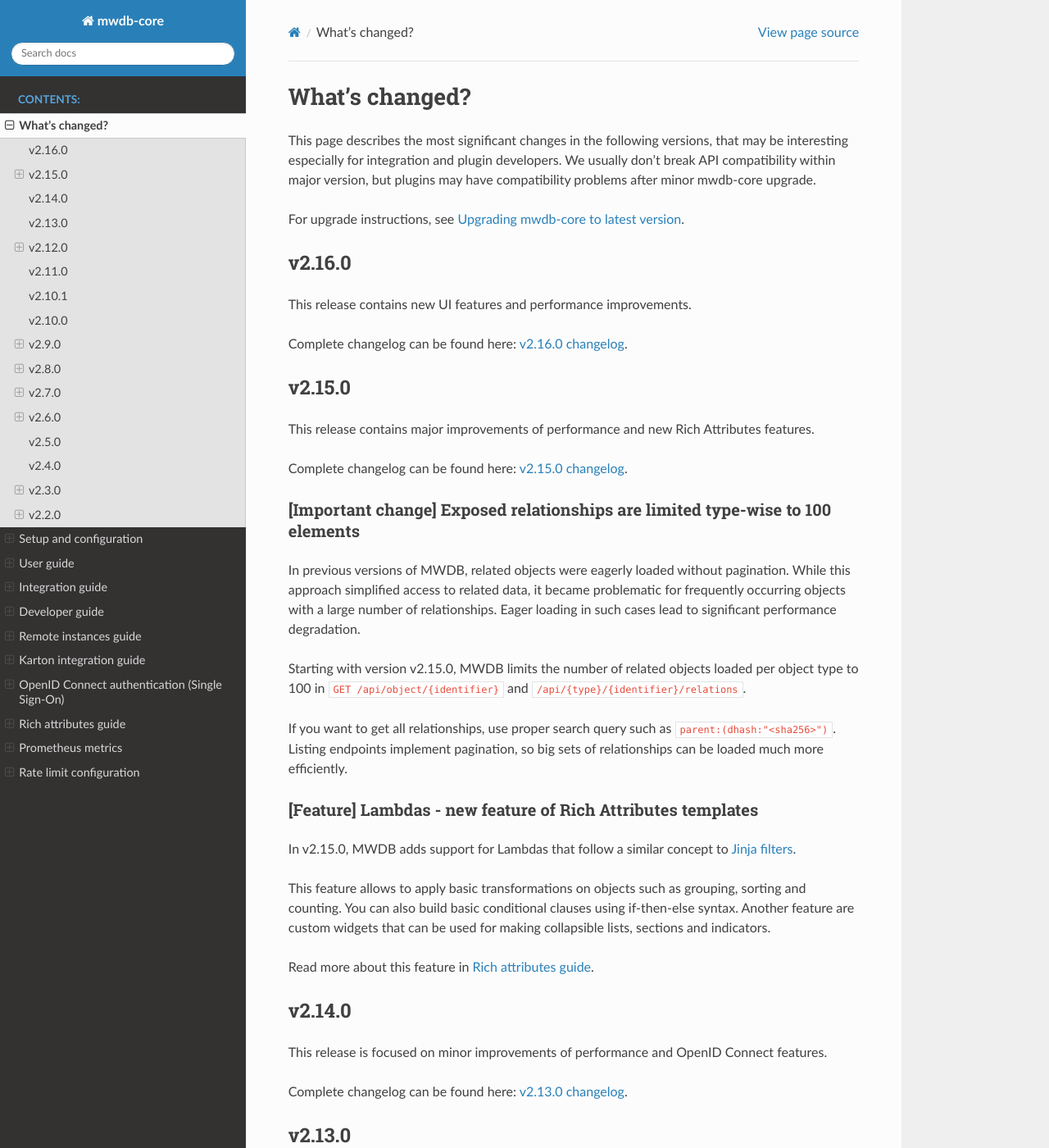
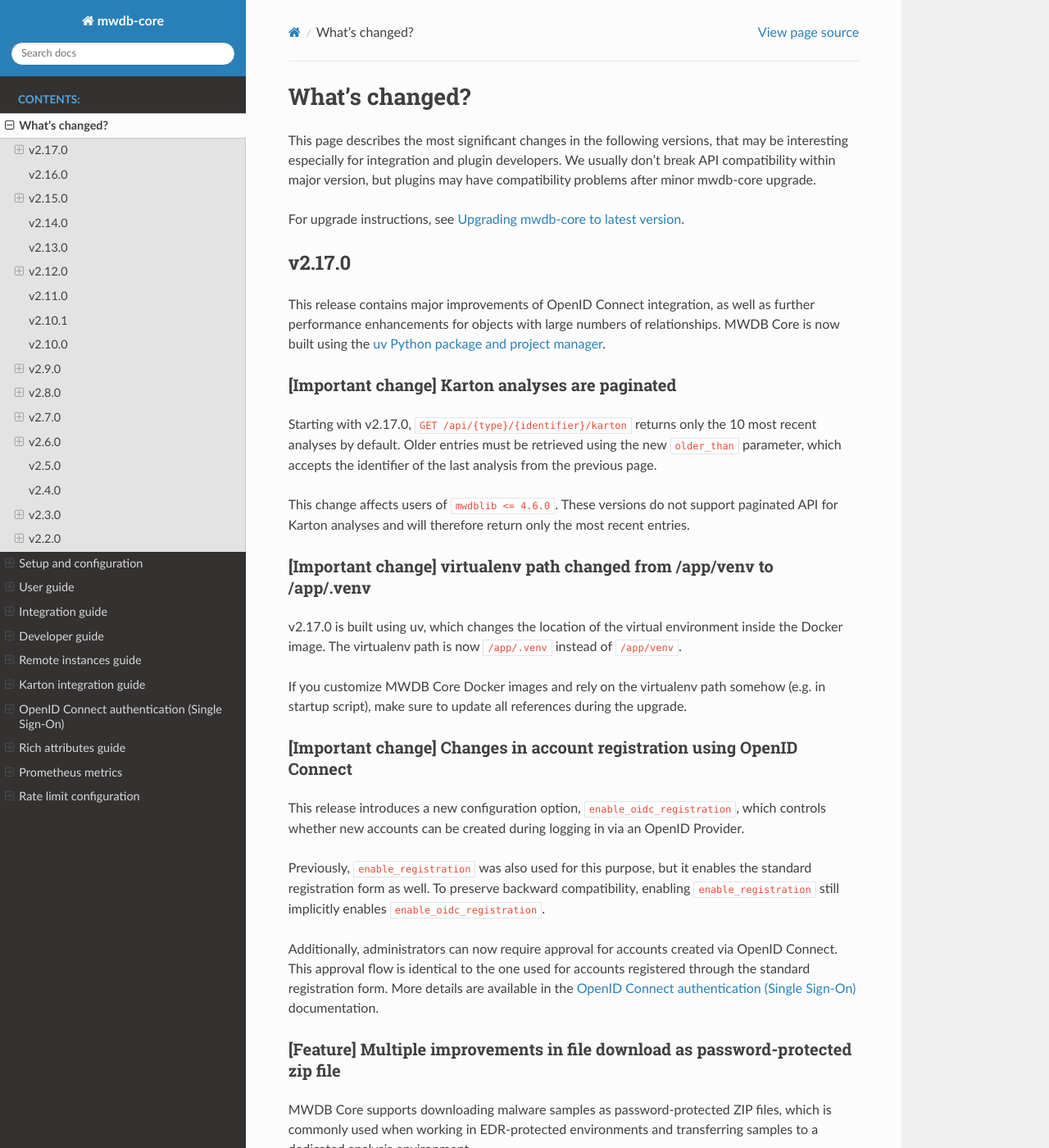
Before and after one commit to CERT-Polska/mwdb-core, a Sphinx documentation site: the page built from docs/whats-changed.rst, in a window 1280 px wide and 1400 px high. Shown: the whole window at 82% size. Built offline with Sphinx 7.4.7 and the Read the Docs theme 3.1.0, drawn with Linux system fonts in a browser that asks for light colours; some of the changed text lies outside the part shown.

Commit message:
Added 'What's changed' section

```diff
--- a/docs/whats-changed.rst
+++ b/docs/whats-changed.rst
@@ -6,6 +6,43 @@
 have compatibility problems after minor mwdb-core upgrade.
 
 For upgrade instructions, see :ref:`Upgrading mwdb-core to latest version`.
+
+v2.17.0
+-------
+
+This release contains major improvements of OpenID Connect integration, as well as further performance enhancements for objects with large numbers of relationships. MWDB Core is now built using the `uv Python package and project manager <https://docs.astral.sh/uv/>`_.
+
+[Important change] Karton analyses are paginated
+~~~~~~~~~~~~~~~~~~~~~~~~~~~~~~~~~~~~~~~~~~~~~~~~
+
+Starting with v2.17.0, ``GET /api/{type}/{identifier}/karton`` returns only the 10 most recent analyses by default. Older entries must be retrieved using the new ``older_than`` parameter, which accepts the identifier of the last analysis from the previous page.
+
+This change affects users of ``mwdblib <= 4.6.0``. These versions do not support paginated API for Karton analyses and will therefore return only the most recent entries.
+
+[Important change] virtualenv path changed from /app/venv to /app/.venv
+~~~~~~~~~~~~~~~~~~~~~~~~~~~~~~~~~~~~~~~~~~~~~~~~~~~~~~~~~~~~~~~~~~~~~~~
+
+v2.17.0 is built using uv, which changes the location of the virtual environment inside the Docker image. The virtualenv path is now ``/app/.venv`` instead of ``/app/venv``.
+
+If you customize MWDB Core Docker images and rely on the virtualenv path somehow (e.g. in startup script), make sure to update all references during the upgrade.
+
+[Important change] Changes in account registration using OpenID Connect
+~~~~~~~~~~~~~~~~~~~~~~~~~~~~~~~~~~~~~~~~~~~~~~~~~~~~~~~~~~~~~~~~~~~~~~~
+
+This release introduces a new configuration option, ``enable_oidc_registration``, which controls whether new accounts can be created during logging in via an OpenID Provider.
+
+Previously, ``enable_registration`` was also used for this purpose, but it enables the standard registration form as well. To preserve backward compatibility, enabling ``enable_registration`` still implicitly enables ``enable_oidc_registration``.
+
+Additionally, administrators can now require approval for accounts created via OpenID Connect. This approval flow is identical to the one used for accounts registered through the standard registration form. More details are available in the :ref:`OpenID Connect authentication (Single Sign-On)` documentation.
+
+[Feature] Multiple improvements in file download as password-protected zip file
+~~~~~~~~~~~~~~~~~~~~~~~~~~~~~~~~~~~~~~~~~~~~~~~~~~~~~~~~~~~~~~~~~~~~~~~~~~~~~~~
+
+MWDB Core supports downloading malware samples as password-protected ZIP files, which is commonly used when working in EDR-protected environments and transferring samples to a dedicated analysis environment.
+
+While the password ``infected`` is widely used, some environments inspect such archives, requiring analysts to use a less common password.
+
+In v2.17.0, the ZIP password can be customized using the new ``zip_download_password`` server configuration option. The implementation has also been optimized: samples are now zipped and streamed in chunks, reducing memory usage during downloads.
 
 v2.16.0
 -------
```
